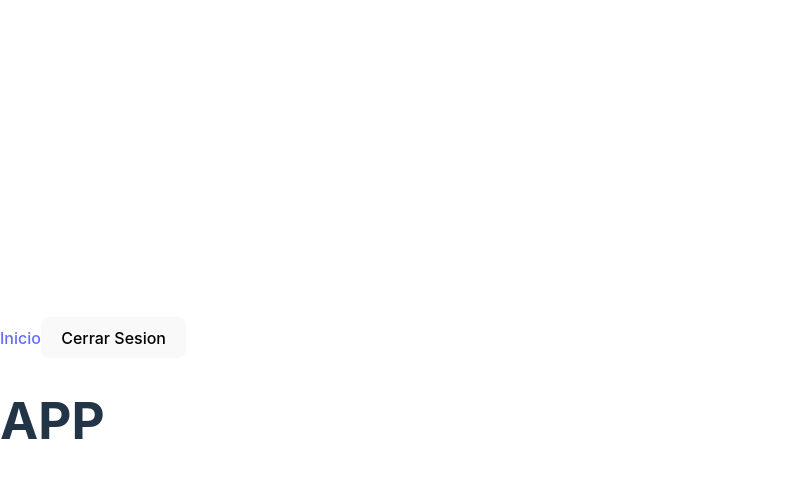
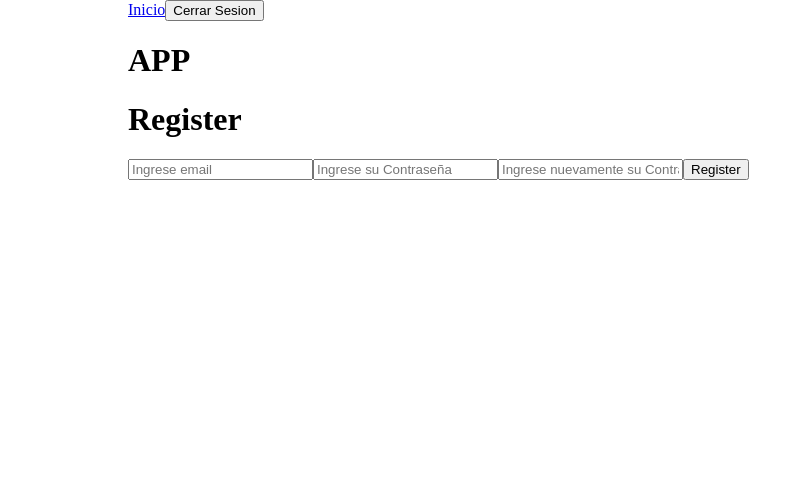
Before and after one commit to CodeSystem2022/UTN-app-firebase-gestor-documentos, a React (Vite) app in the folder Firebase-React/: page /register in a window 1280 px wide. Shown: the top 478 px of the page, without its empty margins (0-811 px from the left). Built offline with nearby package versions, Linux system fonts and the light colour scheme; no server answers; sample sign-in values are in the browser's storage.

Commit message:
Add React Hook Form and update dependencies

```diff
--- a/Firebase-React/src/App.jsx
+++ b/Firebase-React/src/App.jsx
@@ -2,29 +2,44 @@ import { Routes, Route } from "react-router-dom"; // Importa los componentes nec
 
 import Login from "./routes/Login"; // Importa el componente "Login" desde el archivo "Login.js".
 import Home from "./routes/Home"; // Importa el componente "Home" desde el archivo "Home.js".
+import Register from "./routes/Register"; // Importa el componente "Register" desde el archivo "Register.js".
 import Navbar from "./components/Navbar"; // Importa el componente "Navbar" desde el archivo "Navbar.js".
 import RequireAuth from "./components/RequireAuth"; // Importa el componente "RequireAuth" desde el archivo "RequireAuth.js".
+import { useContext } from "react";
+import { UserContext } from "./context/UserProvider";
+
 
 const App = () => {
+  const { user } = useContext(UserContext);
+  if (user === false) {
+    return <p>Loading...</p>;
+  }
+
   return (
     <>
-            <Navbar /> {/* Renderiza el componente "Navbar", que probablemente representa la barra de navegación de la aplicación. */}
-            <h1>APP</h1>{/* Renderiza un título o encabezado en la página.*/}
-            <Routes> {/*Define un conjunto de rutas utilizando el componente "Routes" de React Router.*/}
-
+      <Navbar />{" "}
+      {/* Renderiza el componente "Navbar", que probablemente representa la barra de navegación de la aplicación. */}
+      <h1>APP</h1>
+      {/* Renderiza un título o encabezado en la página.*/}
+      <Routes>
+        {" "}
+        {/*Define un conjunto de rutas utilizando el componente "Routes" de React Router.*/}
         {/* Definición de una ruta */}
         <Route
           path="/"
           element={
-                        <RequireAuth> {/*Envuelve el componente "Home" con "RequireAuth". Puede utilizarse para requerir autenticación antes de mostrar la página "Home".*/}
-                            <Home /> {/*Renderiza el componente "Home" cuando la ruta coincide con "/"*/}
+            <RequireAuth>
+              {" "}
+              {/*Envuelve el componente "Home" con "RequireAuth". Puede utilizarse para requerir autenticación antes de mostrar la página "Home".*/}
+              <Home />{" "}
+              {/*Renderiza el componente "Home" cuando la ruta coincide con "/"*/}
             </RequireAuth>
           }
         />
-
         {/* Definición de otra ruta */}
-                <Route path="/login" element={<Login />} /> {/* Define la ruta "/login" y renderiza el componente "Login" cuando la ruta coincide.*/}
-
+        <Route path="/login" element={<Login />} />{" "}
+        {/* Define la ruta "/login" y renderiza el componente "Login" cuando la ruta coincide.*/}
+        <Route path="/register" element={<Register />} />
       </Routes>
     </>
   );
--- a/Firebase-React/src/index.css
+++ b/Firebase-React/src/index.css
@@ -1,69 +1,8 @@
-:root {
-  font-family: Inter, system-ui, Avenir, Helvetica, Arial, sans-serif;
-  line-height: 1.5;
-  font-weight: 400;
-
-  color-scheme: light dark;
-  color: rgba(255, 255, 255, 0.87);
-  background-color: #242424;
-
-  font-synthesis: none;
-  text-rendering: optimizeLegibility;
-  -webkit-font-smoothing: antialiased;
-  -moz-osx-font-smoothing: grayscale;
-  -webkit-text-size-adjust: 100%;
+body {
+  margin: 0 auto;
+  width: 80%;
 }
-
-a {
-  font-weight: 500;
-  color: #646cff;
-  text-decoration: inherit;
-}
-a:hover {
-  color: #535bf2;
-}
-
-body {
-  margin: 0;
-  display: flex;
-  place-items: center;
-  min-width: 320px;
-  min-height: 100vh;
-}
-
-h1 {
-  font-size: 3.2em;
-  line-height: 1.1;
-}
-
-button {
-  border-radius: 8px;
-  border: 1px solid transparent;
-  padding: 0.6em 1.2em;
-  font-size: 1em;
-  font-weight: 500;
-  font-family: inherit;
-  background-color: #1a1a1a;
-  cursor: pointer;
-  transition: border-color 0.25s;
-}
-button:hover {
-  border-color: #646cff;
-}
-button:focus,
-button:focus-visible {
-  outline: 4px auto -webkit-focus-ring-color;
-}
-
-@media (prefers-color-scheme: light) {
-  :root {
-    color: #213547;
-    background-color: #ffffff;
-  }
-  a:hover {
-    color: #747bff;
-  }
-  button {
-    background-color: #f9f9f9;
-  }
-}
+ code {
+  font-family: source-code-pro, Menlo, Monaco, Consolas, 'Courier New',
+    monospace;
+ }
--- a/Firebase-React/src/routes/Register.jsx
+++ b/Firebase-React/src/routes/Register.jsx
@@ -1,51 +1,58 @@
 import { useContext, useState } from "react"; // Importa React y los hooks useContext y useState desde la biblioteca "react".
 import { useNavigate } from "react-router-dom"; // Importa el hook useNavigate desde "react-router-dom".
 import { UserContext } from "../context/UserProvider"; // Importa el contexto UserContext desde un archivo llamado "UserProvider.js" en un directorio "context".
+import { useForm } from "react-hook-form";
 
 const Register = () => {
-    // Define componentes de estado para email y password y sus funciones para actualizarlos.
-    const [email, setEmail] = useState("prueba@mail.com");
-    const [password, setPassword] = useState("123456");
-
     const navegate = useNavigate(); // Obtiene la función de navegación desde react-router-dom.
-
-    // Obtiene la función "registerUser" desde el contexto UserContext utilizando el hook useContext.
+        // Obtiene la función "registerUser" desde el contexto UserContext utilizando el hook useContext.
     const { registerUser } = useContext(UserContext);
 
-    // Maneja el envío del formulario cuando el usuario presiona el botón "Register".
-    const handleSubmit = async (e) => {
-        e.preventDefault(); // Previene el comportamiento predeterminado del formulario.
+    const { register, formState: { errors }, handleSubmit } = useForm();
+    const onSubmit = (data) => console.log(data);
 
-        console.log(email, password);
 
-        try {
-            // Llama a la función "registerUser" para registrar al usuario con el email y contraseña proporcionados.
-            await registerUser(email, password);
+    // // Maneja el envío del formulario cuando el usuario presiona el botón "Register".
+    // const handleSubmit = async (e) => {
+    //     e.preventDefault(); // Previene el comportamiento predeterminado del formulario.
 
-            console.log("Usuario creado");
-            navegate("/"); // Redirige al usuario a la página de inicio (ruta "/") después de registrar exitosamente.
+    //     console.log(email, password);
 
-        } catch (error) {
-            console.log(error.code); // En caso de error, muestra el código del error en la consola.
-        }
-    };
+    //     try {
+    //         // Llama a la función "registerUser" para registrar al usuario con el email y contraseña proporcionados.
+    //         await registerUser(email, password);
+
+    //         console.log("Usuario creado");
+    //         navegate("/"); // Redirige al usuario a la página de inicio (ruta "/") después de registrar exitosamente.
+
+    //     } catch (error) {
+    //         console.log(error.code); // En caso de error, muestra el código del error en la consola.
+    //     }
+    // };
 
     return (
         <>
         <h1>Register</h1>
-        <form onSubmit={handleSubmit}>
+        <form onSubmit={handleSubmit(onSubmit)}>
             <input
                 type="email"
                 placeholder="Ingrese email"
-                value={email}
-                onChange={(e) => setEmail(e.target.value)}
+                {...register("email")}
+            />
+
+            <input
+                type="password"
+                placeholder="Ingrese su Contraseña"
+                {...register("password")}
+
             />
             <input
                 type="password"
-                placeholder="Ingrese Password"
-                value={password}
-                onChange={(e) => setPassword(e.target.value)}
+                placeholder="Ingrese nuevamente su Contraseña"
+                {...register("repassword")}
+
             />
+
             <button type="submit">Register</button>
         </form>
     </>
```
Also changed, not shown: Firebase-React/src/main.jsx (+4 -5 lines), 1 other file (tests, documents, lock files or other folders). Lines whose indentation alone changed are shown as unchanged.
